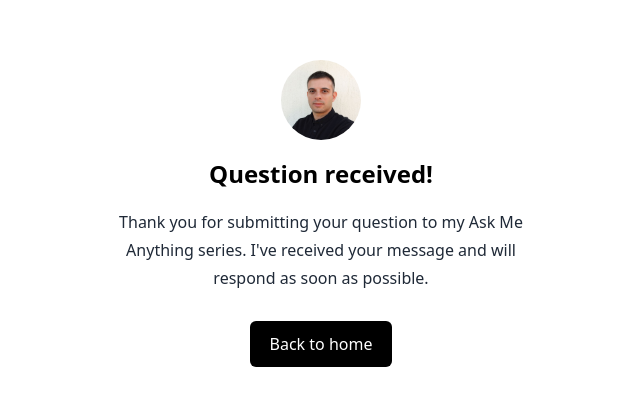
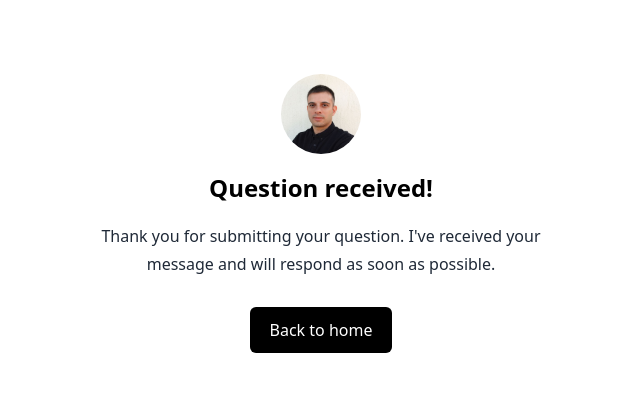
Before and after one commit to benitolopez/lopezb.com, a Next.js app: page /ama/confirm in a window 1280 px wide. Shown: the part 192-598 px from the top of the page, without its empty margins (319-959 px from the left). Built offline with nearby package versions, Linux system fonts and the light colour scheme.

Commit message:
Fix message

```diff
--- a/app/(centered)/ama/confirm/page.tsx
+++ b/app/(centered)/ama/confirm/page.tsx
@@ -26,8 +26,8 @@ export default function AMAConfirm() {
           Question received!
         </h1>
         <p className="leading-7 text-gray-800 mb-10">
-          Thank you for submitting your question to my Ask Me Anything series.
-          I've received your message and will respond as soon as possible.
+          Thank you for submitting your question. I've received your message and
+          will respond as soon as possible.
         </p>
 
         <BackToHome />
```
